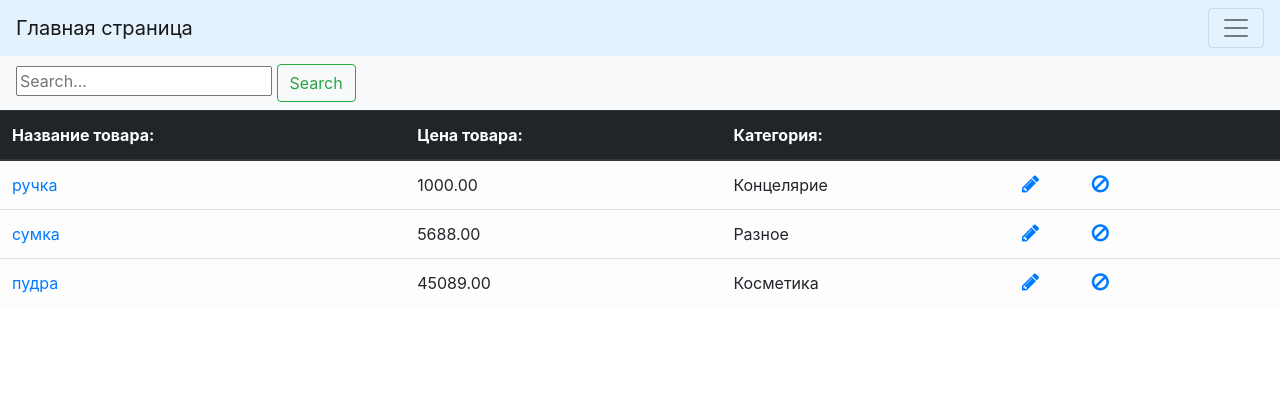
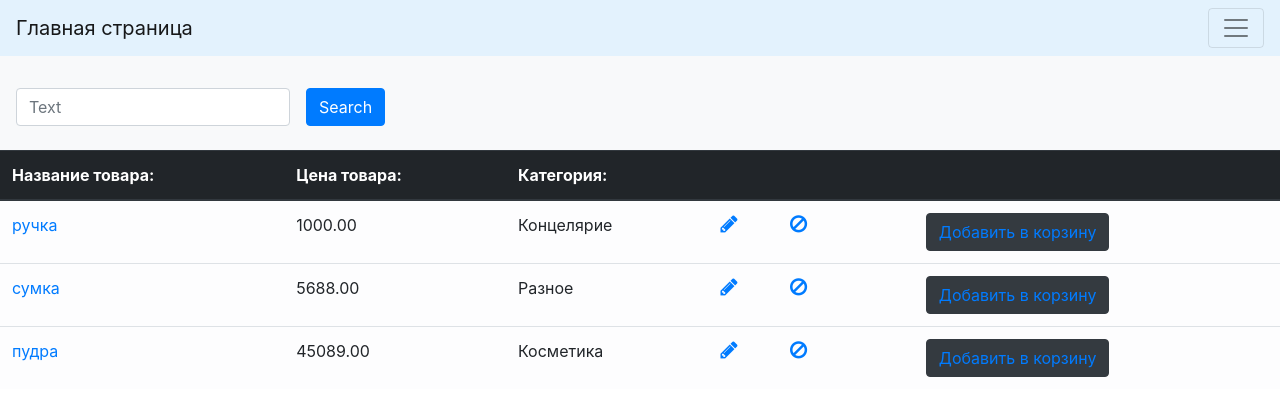
Before and after one commit to aijan17/hw-48, a Django app: page / in a window 1280 px wide. Shown: the top 416 px of the page. Run offline with Django 3.2, Linux system fonts and the light colour scheme; data comes from the database, SQL or seed files in the repository; parts of the project's set-up code (start-up, migrations or seed data) failed here and were passed over; some libraries are stand-ins or nearby versions.

Commit message:
added buttons

```diff
--- a/product/webapp/templates/list_of_product_view.html
+++ b/product/webapp/templates/list_of_product_view.html
@@ -1,10 +1,17 @@
 {% extends 'base.html' %}
 {% block content %}
     <nav class="navbar navbar-light bg-light">
-          <form method="GET" action="/search/" id="searchform">
-              <input class="searchfield" id="searchbox" name="query" type="text" value="{{ request.GET.query }}" placeholder="Search..."/>
-              <button class="btn btn-outline-success my-2 my-sm-0" type="submit">Search</button>
+          <form class="form-inline" action="" method="GET">
+
+                <div class="form-group  mt-4 mb-3">
+                    <label for="inputPassword2" class="sr-only">Password</label>
+                    <input type="text" name="query" class="form-control" id="inputPassword2" placeholder="Text" >
+                </div>
+                <button type="submit" class="btn btn-primary mt-4 mb-3 ml-3 ">
+                    Search
+                </button>
           </form>
+
     </nav>
      <table class="table">
         <thead class="thead-dark">
@@ -13,12 +20,13 @@
                 <th>Цена товара: </th>
                 <th>Категория: </th>
                 <th></th>
+                <th></th>
             </tr>
         </thead>
+        <tbody>
 
+            {% for product in list_product %}
 
-        <tbody>
-            {% for product in list_product %}
             <tr class="table-light">
                 <td >
                     <a href="{% url "product-view" product.id %}">{{ product.name }}</a>
@@ -52,6 +60,11 @@
                               </div>
                           </div>
                 </td>
+                <td>
+                    <button  type="button"  class="btn btn-dark ml-3">
+                          <a href="{% url 'basket' product.id %}">Добавить в корзину</a>
+                    </button>
+                </td>
             </tr>
             {% endfor %}
         </tbody>
```
